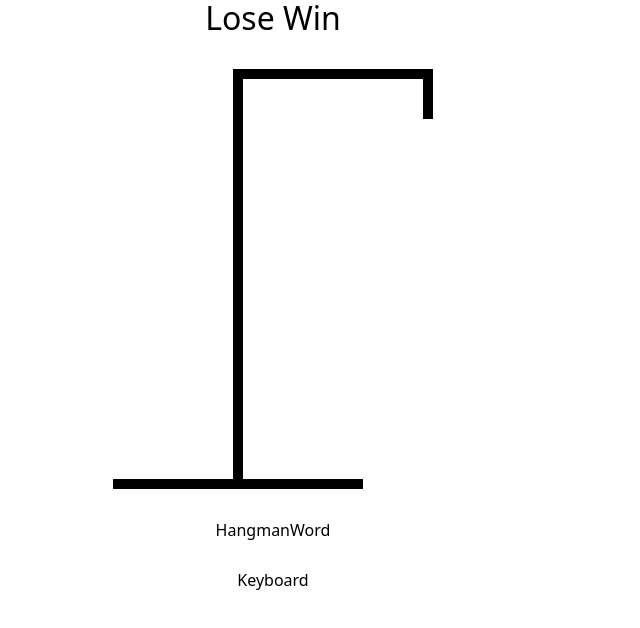
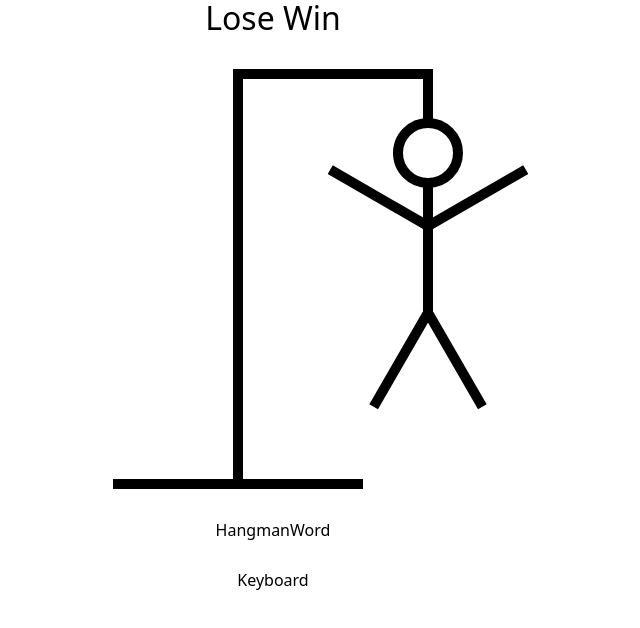
Before and after one commit to Vlad-dualv/hangman-game, a React (Vite) app: page / in a window 1280 px wide. Shown: the top 628 px of the page, without its empty margins (367-1007 px from the left). Built offline with nearby package versions, Linux system fonts and the light colour scheme.

Commit message:
style: HangmanDrawing component layout

```diff
--- a/src/components/HangmanDrawing.tsx
+++ b/src/components/HangmanDrawing.tsx
@@ -1,6 +1,94 @@
+const HEAD = (
+  <div
+    style={{
+      width: "70px",
+      height: "70px",
+      borderRadius: "100%",
+      border: "10px solid black",
+      position: "absolute",
+      top: "49px",
+      right: "-30px",
+    }}
+  />
+);
+const BODY = (
+  <div
+    style={{
+      width: "10px",
+      height: "130px",
+      background: "black",
+      position: "absolute",
+      top: "115px",
+      right: 0,
+    }}
+  />
+);
+const RIGHT_ARM = (
+  <div
+    style={{
+      width: "110px",
+      height: "10px",
+      background: "black",
+      position: "absolute",
+      top: "150px",
+      right: "-110px",
+      rotate: "-30deg",
+      transformOrigin: "left bottom",
+    }}
+  />
+);
+const LEFT_ARM = (
+  <div
+    style={{
+      width: "110px",
+      height: "10px",
+      background: "black",
+      position: "absolute",
+      top: "150px",
+      right: "10px",
+      rotate: "30deg",
+      transformOrigin: "right bottom",
+    }}
+  />
+);
+const RIGHT_LEG = (
+  <div
+    style={{
+      width: "110px",
+      height: "10px",
+      background: "black",
+      position: "absolute",
+      top: "235px",
+      right: "-100px",
+      rotate: "60deg",
+      transformOrigin: "left bottom",
+    }}
+  />
+);
+const LEFT_LEG = (
+  <div
+    style={{
+      width: "110px",
+      height: "10px",
+      background: "black",
+      position: "absolute",
+      top: "235px",
+      right: "0px",
+      rotate: "-60deg",
+      transformOrigin: "right bottom",
+    }}
+  />
+);
+
 export default function HangmanDrawing() {
   return (
     <div style={{ position: "relative" }}>
+      {HEAD}
+      {BODY}
+      {RIGHT_ARM}
+      {LEFT_ARM}
+      {RIGHT_LEG}
+      {LEFT_LEG}
       <div
         style={{
           height: "50px",
```
